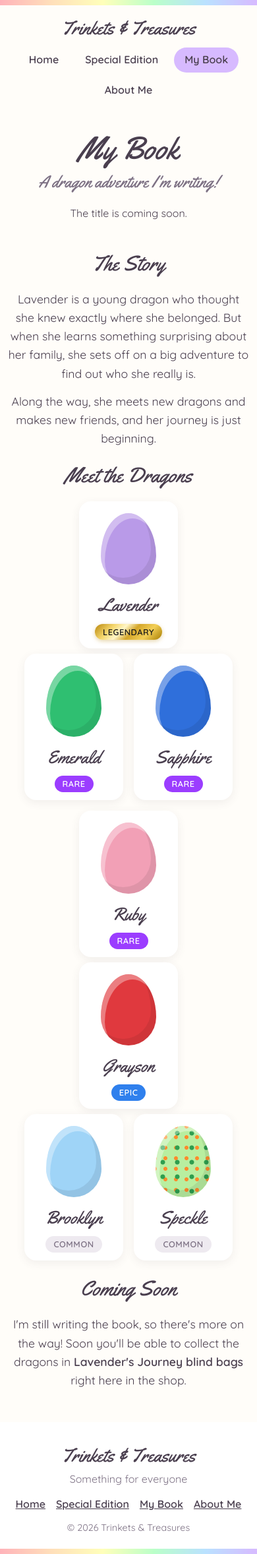
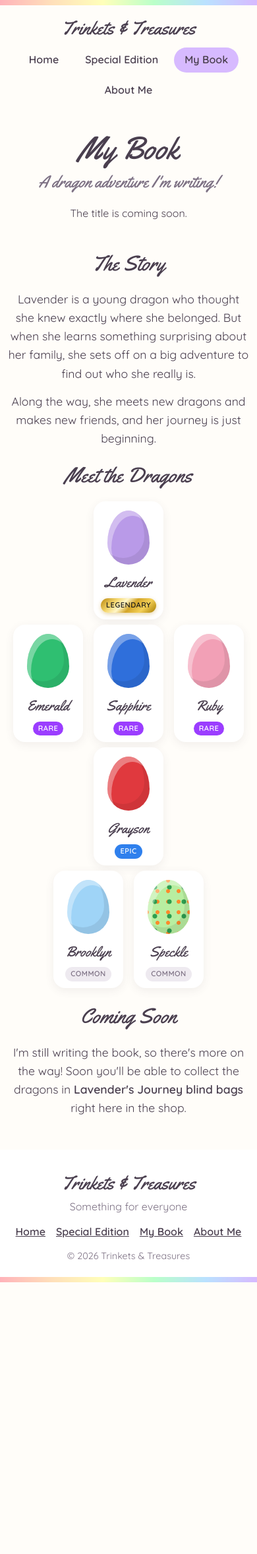
Before and after one commit to LucysTrinketsandTreasures/website-files, a Jekyll site: the page built from book.html, in a window 390 px wide. Shown: the whole page at 66% size. Built offline with Jekyll 4.4.1, drawn with Linux system fonts in a browser that asks for light colours; after the commit the page ends 1944 px from its top, so only the background shows below that.

Commit message:
Show rarity groups as side-by-side columns

```diff
--- a/assets/css/style.css
+++ b/assets/css/style.css
@@ -207,6 +207,8 @@ a.product-card:hover .view-details { background: var(--pastel-purple); }
 .book-story p { font-size: 1.1rem; margin-bottom: 14px; }
 .dragon-group { text-align: center; font-weight: 600; font-size: 1.1rem; color: var(--ink-soft); margin: 18px 0 12px; }
 .dragon-grid { display: flex; flex-wrap: wrap; justify-content: center; gap: 16px; margin-bottom: 8px; }
+.dragon-columns { display: flex; flex-wrap: wrap; justify-content: center; align-items: flex-start; gap: 16px; }
+.dragon-columns .dragon-grid { flex-direction: column; align-items: center; margin: 0; }
 .dragon-card { width: 150px; padding: 18px 12px 12px; border-radius: 18px; background: #fff; box-shadow: 0 4px 14px rgba(74, 63, 79, 0.08); text-align: center; }
 .dragon-egg { width: 84px; height: 108px; margin: 0 auto; border-radius: 50% 50% 50% 50% / 60% 60% 40% 40%; display: flex; align-items: center; justify-content: center; font: 400 2.2rem var(--font-script); color: #fff; box-shadow: inset -8px -10px 0 rgba(0, 0, 0, 0.08), inset 6px 8px 0 rgba(255, 255, 255, 0.35); }
 .dragon-name { margin-top: 10px; font-family: var(--font-script); font-size: 1.7rem; }
@@ -282,3 +284,13 @@ img { max-width: 100%; }
 @media (prefers-reduced-motion: reduce) {
   [class*="metal-"] .product-photo::after, .product-detail-photo[class*="metal-"]::after { animation: none; display: none; }
 }
+
+/* My Book page on phones: one row per rarity */
+@media (max-width: 600px) {
+  .dragon-columns { flex-direction: column; align-items: center; gap: 12px; }
+  .dragon-columns .dragon-grid { flex-direction: row; justify-content: center; gap: 10px; }
+  .dragon-card { width: 106px; padding: 14px 6px 10px; }
+  .dragon-egg { width: 64px; height: 82px; }
+  .dragon-name { font-size: 1.35rem; }
+  .rarity { font-size: 0.7rem; padding: 2px 8px; }
+}
```
